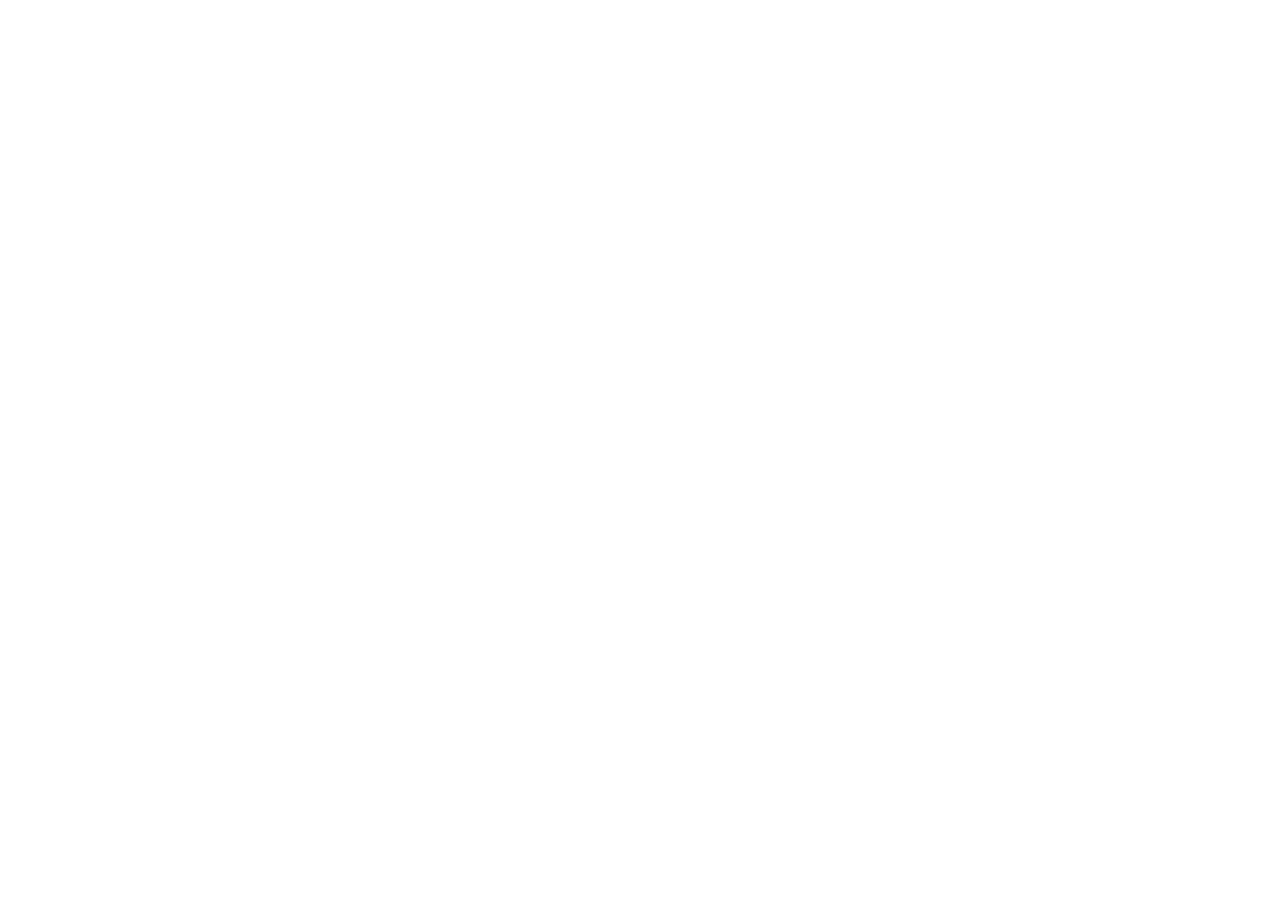
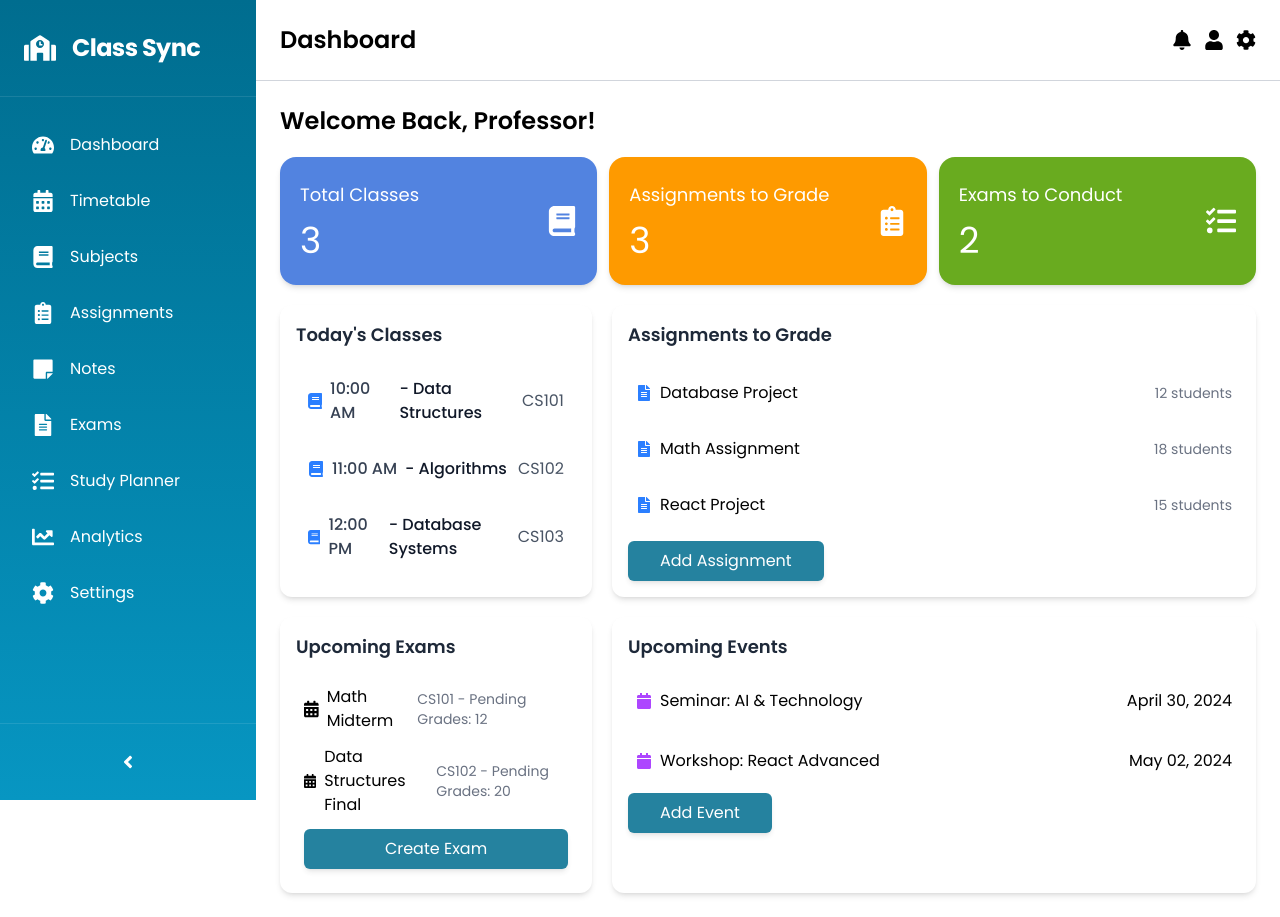
Before and after one commit to paldentitung/ClassSync, a React (Vite) app in the folder frontend/: page /teacherdashboard in a window 1280 px wide. Before the commit this address had no page. Before the commit the page ends 800 px from the top, so only its background shows below. Built offline with nearby package versions, Linux system fonts and the light colour scheme.

Commit message:
added teacher dashboard

```diff
--- a/frontend/Pages/Dashboard.jsx
+++ b/frontend/Pages/DashboardStudent.jsx
@@ -11,7 +11,7 @@
   FaBell,
 } from "react-icons/fa";
 
-const Dashboard = () => {
+const DashboardStudent = () => {
   return (
     <section>
       <Header title="Dashboard" />
@@ -149,7 +149,7 @@
                 <span className="border border-gray-500 px-2 py-3 rounded-md transition-all duration-300 hover:bg-gray-100 text-sm">
                   03 hours
                 </span>
-                <span className="border border-gray-500 px-2 py-3 rounded-md transition-all duration-300 hover:bg-gray-100 text-sm">
+                <span className="border border-gray-500 px-2 py-3 rounded-md transition-all duration-300 hover:bg-gray-100 text-sfm">
                   12 min
                 </span>
               </div>
@@ -189,4 +189,4 @@
   );
 };
 
-export default Dashboard;
+export default DashboardStudent;
--- /dev/null
+++ b/frontend/Pages/DashboardTeacher.jsx
@@ -0,0 +1,184 @@
+import React from "react";
+import Header from "../Components/Header";
+import MainButton from "../Components/MainButton";
+import {
+  FaBook,
+  FaClipboardList,
+  FaTasks,
+  FaCalendarAlt,
+  FaFileAlt,
+  FaCalendar,
+} from "react-icons/fa";
+
+const DashboardTeacher = () => {
+  // Example data for teacher
+  const todayClasses = [
+    { time: "10:00 AM", subject: "Data Structures", className: "CS101" },
+    { time: "11:00 AM", subject: "Algorithms", className: "CS102" },
+    { time: "12:00 PM", subject: "Database Systems", className: "CS103" },
+  ];
+
+  const assignmentsToGrade = [
+    { name: "Database Project", students: 12 },
+    { name: "Math Assignment", students: 18 },
+    { name: "React Project", students: 15 },
+  ];
+
+  const upcomingExams = [
+    { exam: "Math Midterm", className: "CS101", pendingGrades: 12 },
+    { exam: "Data Structures Final", className: "CS102", pendingGrades: 20 },
+  ];
+
+  const upcomingEvents = [
+    { event: "Seminar: AI & Technology", date: "April 30, 2024" },
+    { event: "Workshop: React Advanced", date: "May 02, 2024" },
+  ];
+
+  return (
+    <section>
+      <Header title="Dashboard" />
+      <div className="p-6 flex flex-col gap-5">
+        <div>
+          <span className="text-2xl font-semibold">
+            Welcome Back, Professor!
+          </span>
+        </div>
+
+        {/* Overview Cards */}
+        <section className="grid grid-cols-1 md:grid-cols-3 gap-3">
+          <div className="flex justify-between items-center bg-[#2765d9]/80 h-32 rounded-2xl px-5 py-3 text-white shadow-md hover:shadow-lg transition-all duration-300">
+            <div className="flex flex-col gap-3">
+              <span className="text-sm md:text-lg">Total Classes</span>
+              <span className="text-2xl md:text-4xl">
+                {todayClasses.length}
+              </span>
+            </div>
+            <FaBook size={30} />
+          </div>
+
+          <div className="flex justify-between items-center bg-amber-500 h-32 rounded-2xl px-5 py-3 text-white shadow-md hover:shadow-lg transition-all duration-300">
+            <div className="flex flex-col gap-3">
+              <span className="text-sm md:text-lg">Assignments to Grade</span>
+              <span className="text-2xl md:text-4xl">
+                {assignmentsToGrade.length}
+              </span>
+            </div>
+            <FaClipboardList size={30} />
+          </div>
+
+          <div className="flex justify-between items-center bg-[#69ab1f] h-32 rounded-2xl px-5 py-3 text-white shadow-md hover:shadow-lg transition-all duration-300">
+            <div className="flex flex-col gap-3">
+              <span className="text-sm md:text-lg">Exams to Conduct</span>
+              <span className="text-2xl md:text-4xl">
+                {upcomingExams.length}
+              </span>
+            </div>
+            <FaTasks size={30} />
+          </div>
+        </section>
+
+        {/* Dashboard Content */}
+        <section className="grid grid-cols-1 md:grid-cols-3 gap-5">
+          {/* Today's Classes */}
+          <div className="col-span-1 md:col-span-1 shadow-md bg-white p-4 rounded-xl flex flex-col gap-4">
+            <span className="text-lg font-semibold text-gray-800">
+              Today's Classes
+            </span>
+            <div className="flex flex-col gap-2">
+              {todayClasses.map((cls, idx) => (
+                <div
+                  key={idx}
+                  className="flex justify-between items-center p-3 rounded-md hover:bg-gray-100 transition"
+                >
+                  <div className="flex gap-2 items-center">
+                    <FaBook className="text-blue-500" />
+                    <span className="font-medium text-gray-700">
+                      {cls.time}
+                    </span>
+                    <span className="font-medium text-gray-900">
+                      - {cls.subject}
+                    </span>
+                  </div>
+                  <span className="text-gray-600">{cls.className}</span>
+                </div>
+              ))}
+            </div>
+          </div>
+
+          {/* Assignments to Grade */}
+          <div className="col-span-1 md:col-span-2 shadow-md bg-white p-4 rounded-xl flex flex-col gap-3">
+            <span className="text-lg font-semibold text-gray-800 mb-2 block">
+              Assignments to Grade
+            </span>
+            <div className="flex flex-col gap-2">
+              {assignmentsToGrade.map((assignment, idx) => (
+                <div
+                  key={idx}
+                  className="flex justify-between items-center border-gray-300 px-2 py-3 rounded-md transition-all duration-300 hover:bg-gray-100"
+                >
+                  <div className="flex items-center gap-2">
+                    <FaFileAlt className="text-blue-500" />
+                    <span>{assignment.name}</span>
+                  </div>
+                  <span className="text-sm text-gray-500">
+                    {assignment.students} students
+                  </span>
+                </div>
+              ))}
+            </div>
+            <div>
+              <MainButton name="Add Assignment" />
+            </div>
+          </div>
+
+          {/* Upcoming Exams */}
+          <div className="col-span-1 md:col-span-1 shadow-md bg-white p-4 rounded-xl flex flex-col gap-4">
+            <span className="text-lg font-semibold text-gray-800">
+              Upcoming Exams
+            </span>
+            <div className="flex flex-col gap-3 p-2">
+              {upcomingExams.map((exam, idx) => (
+                <div key={idx} className="flex justify-between items-center">
+                  <div className="flex items-center gap-2">
+                    <FaCalendarAlt size={18} />
+                    <span>{exam.exam}</span>
+                  </div>
+                  <div className="text-sm text-gray-500">
+                    {exam.className} - Pending Grades: {exam.pendingGrades}
+                  </div>
+                </div>
+              ))}
+              <MainButton name="Create Exam" />
+            </div>
+          </div>
+
+          {/* Upcoming Events */}
+          <div className="col-span-1 md:col-span-2 shadow-md bg-white p-4 rounded-xl flex flex-col gap-2">
+            <span className="text-lg font-semibold text-gray-800 mb-2 block">
+              Upcoming Events
+            </span>
+            <div className="flex flex-col gap-3">
+              {upcomingEvents.map((evt, idx) => (
+                <div
+                  key={idx}
+                  className="flex justify-between items-center border-gray-300 px-2 py-3 rounded-md transition-all duration-300 hover:bg-gray-100"
+                >
+                  <div className="flex items-center gap-2">
+                    <FaCalendar className="text-purple-500" />
+                    <span>{evt.event}</span>
+                  </div>
+                  <span>{evt.date}</span>
+                </div>
+              ))}
+            </div>
+            <div>
+              <MainButton name="Add Event" />
+            </div>
+          </div>
+        </section>
+      </div>
+    </section>
+  );
+};
+
+export default DashboardTeacher;
--- a/frontend/src/App.jsx
+++ b/frontend/src/App.jsx
@@ -1,6 +1,7 @@
 import React from "react";
 import MainLayout from "../MainLayout/MainLayout";
-import Dashboard from "../Pages/Dashboard";
+import DashboardStudent from "../Pages/DashboardStudent";
+import DashboardTeacher from "../Pages/DashboardTeacher";
 import Timetable from "../Pages/Timetable";
 import Subjects from "../Pages/Subjects";
 import Assignments from "../Pages/Assignments";
@@ -18,7 +19,15 @@
         path="/"
         element={
           <MainLayout>
-            <Dashboard />
+            <DashboardStudent />
+          </MainLayout>
+        }
+      />
+      <Route
+        path="/teacherdashboard"
+        element={
+          <MainLayout>
+            <DashboardTeacher />
           </MainLayout>
         }
       />
```
